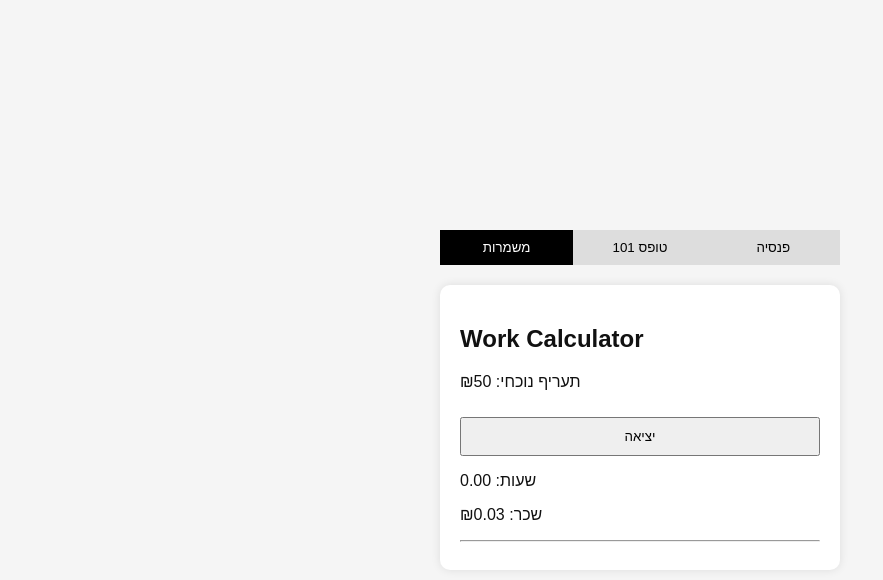
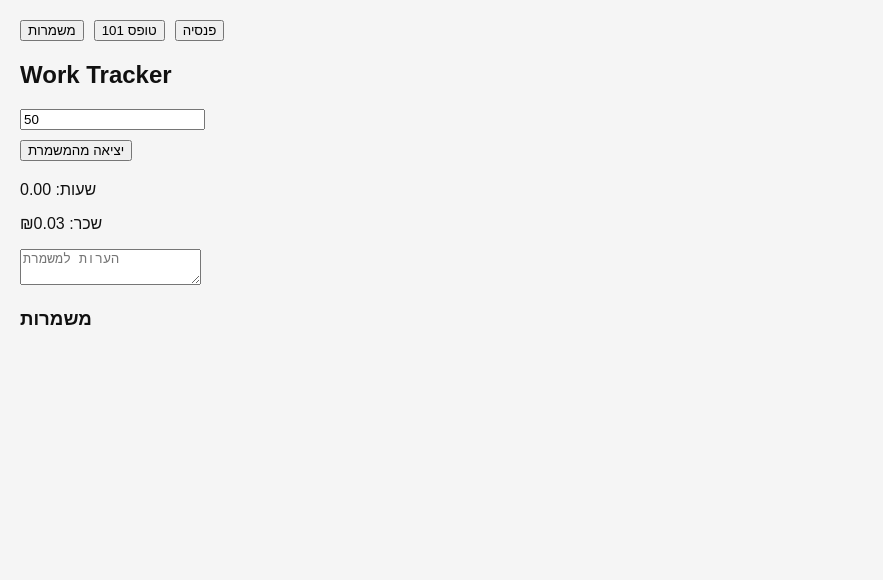
Before and after one commit to holzyotam-sys/salary-app-1, a Next.js app: page / in a window 1280 px wide. Both pictures are taken after a click on the button "כניסה למשמרת". Shown: the top 580 px of the page, without its empty margins (0-883 px from the left). Built offline with nearby package versions, Linux system fonts and the light colour scheme.

Commit message:
real shift tracker + live money

```diff
--- a/app/page.tsx
+++ b/app/page.tsx
@@ -1,80 +1,24 @@
 "use client";
+import { useState, useEffect } from "react";
 
-import { useEffect, useState } from "react";
-
-// ===== TYPES =====
 type Shift = {
-  id: string;
   start: number;
-  end: number | null;
-  hourlyRate: number;
-  notes: string;
+  end: number;
+  salaryPerHour: number;
+  note: string;
 };
 
-type Profile = {
-  hourlyRate: number;
-};
+export default function Home() {
+  const [tab, setTab] = useState("work");
 
-type Pension = {
-  company: string;
-  employeePercent: number;
-  employerPercent: number;
-  fundCompany: string;
-};
+  const [salaryPerHour, setSalaryPerHour] = useState(50);
+  const [isWorking, setIsWorking] = useState(false);
+  const [startTime, setStartTime] = useState<number | null>(null);
+  const [now, setNow] = useState(Date.now());
+  const [shifts, setShifts] = useState<Shift[]>([]);
+  const [note, setNote] = useState("");
 
-// ===== HELPERS =====
-function formatMoney(value: number) {
-  return `₪${value.toFixed(2)}`;
-}
-
-function hoursBetween(start: number, end: number) {
-  return (end - start) / (1000 * 60 * 60);
-}
-
-// ===== MAIN =====
-export default function Home() {
-  const [tab, setTab] = useState<"shifts" | "profile" | "pension">("shifts");
-
-  const [profile, setProfile] = useState<Profile>({
-    hourlyRate: 50,
-  });
-
-  const [pension, setPension] = useState<Pension>({
-    company: "",
-    employeePercent: 0,
-    employerPercent: 0,
-    fundCompany: "",
-  });
-
-  const [shifts, setShifts] = useState<Shift[]>([]);
-  const [activeShift, setActiveShift] = useState<Shift | null>(null);
-  const [now, setNow] = useState(Date.now());
-
-  // ===== LOAD =====
-  useEffect(() => {
-    const savedShifts = localStorage.getItem("shifts");
-    const savedProfile = localStorage.getItem("profile");
-    const savedPension = localStorage.getItem("pension");
-
-    if (savedShifts) setShifts(JSON.parse(savedShifts));
-    if (savedProfile) setProfile(JSON.parse(savedProfile));
-    if (savedPension) setPension(JSON.parse(savedPension));
-  }, []);
-
-  // ===== SAVE =====
-  useEffect(() => {
-    localStorage.setItem("shifts", JSON.stringify(shifts));
-  }, [shifts]);
-
-  useEffect(() => {
-    localStorage.setItem("profile", JSON.stringify(profile));
-  }, [profile]);
-
-  useEffect(() => {
-    localStorage.setItem("pension", JSON.stringify(pension));
-  }, [pension]);
-
-  // ===== CLOCK =====
+  // ⏱️ שעון רץ כל שנייה
   useEffect(() => {
     const interval = setInterval(() => {
       setNow(Date.now());
@@ -82,216 +26,140 @@ export default function Home() {
     return () => clearInterval(interval);
   }, []);
 
-  // ===== ACTIONS =====
+  // 💰 חישוב זמן נוכחי
+  const currentMinutes =
+    isWorking && startTime ? (now - startTime) / 1000 / 60 : 0;
+
+  const currentHours = currentMinutes / 60;
+  const currentSalary = currentHours * salaryPerHour;
+
   const startShift = () => {
-    const newShift: Shift = {
-      id: Date.now().toString(),
-      start: Date.now(),
-      end: null,
-      hourlyRate: profile.hourlyRate,
-      notes: "",
-    };
-    setActiveShift(newShift);
+    setStartTime(Date.now());
+    setIsWorking(true);
   };
 
   const endShift = () => {
-    if (!activeShift) return;
-    const finished = { ...activeShift, end: Date.now() };
-    setShifts([finished, ...shifts]);
-    setActiveShift(null);
+    if (!startTime) return;
+
+    const newShift: Shift = {
+      start: startTime,
+      end: Date.now(),
+      salaryPerHour,
+      note,
     };
 
-  // ===== LIVE CALC =====
-  let liveHours = 0;
-  let liveMoney = 0;
+    setShifts([...shifts, newShift]);
+    setIsWorking(false);
+    setStartTime(null);
+    setNote("");
+  };
 
-  if (activeShift) {
-    liveHours = hoursBetween(activeShift.start, now);
-    liveMoney = liveHours * activeShift.hourlyRate;
-  }
+  const formatTime = (timestamp: number) => {
+    return new Date(timestamp).toLocaleTimeString("he-IL");
+  };
 
-  // ===== UI =====
+  const calcShift = (shift: Shift) => {
+    const minutes = (shift.end - shift.start) / 1000 / 60;
+    const hours = minutes / 60;
+
+    const regular = Math.min(hours, 8);
+    const extra125 = Math.max(0, Math.min(hours - 8, 2));
+    const extra150 = Math.max(0, hours - 10);
+
+    const salary =
+      regular * shift.salaryPerHour +
+      extra125 * shift.salaryPerHour * 1.25 +
+      extra150 * shift.salaryPerHour * 1.5;
+
+    return {
+      hours: hours.toFixed(2),
+      salary: salary.toFixed(2),
+      regular: regular.toFixed(2),
+      extra125: extra125.toFixed(2),
+      extra150: extra150.toFixed(2),
+    };
+  };
+
   return (
-    <main
-      style={{
-        minHeight: "100vh",
-        display: "flex",
-        justifyContent: "center",
-        alignItems: "center",
-        background: "#f5f5f5",
-        fontFamily: "Arial",
-      }}
-    >
-      <div style={{ width: 400 }}>
-        {/* ===== TABS ===== */}
-        <div style={{ display: "flex", marginBottom: 20 }}>
-          {["shifts", "profile", "pension"].map((t) => (
-            <button
-              key={t}
-              onClick={() => setTab(t as any)}
-              style={{
-                flex: 1,
-                padding: 10,
-                background: tab === t ? "#000" : "#ddd",
-                color: tab === t ? "#fff" : "#000",
-                border: "none",
-                cursor: "pointer",
-              }}
-            >
-              {t === "shifts"
-                ? "משמרות"
-                : t === "profile"
-                ? "טופס 101"
-                : "פנסיה"}
-            </button>
-          ))}
+    <main style={{ padding: 20, fontFamily: "Arial" }}>
+      {/* טאבים */}
+      <div style={{ display: "flex", gap: 10, marginBottom: 20 }}>
+        <button onClick={() => setTab("work")}>משמרות</button>
+        <button onClick={() => setTab("form101")}>טופס 101</button>
+        <button onClick={() => setTab("pension")}>פנסיה</button>
       </div>
 
-        {/* ===== SHIFTS ===== */}
-        {tab === "shifts" && (
-          <div style={card}>
-            <h2>Work Calculator</h2>
+      {/* ===== משמרות ===== */}
+      {tab === "work" && (
+        <div>
+          <h2>Work Tracker</h2>
 
-            <p>תעריף נוכחי: ₪{profile.hourlyRate}</p>
+          <input
+            type="number"
+            value={salaryPerHour}
+            onChange={(e) => setSalaryPerHour(Number(e.target.value))}
+          />
 
-            {!activeShift ? (
-              <button onClick={startShift} style={btn}>
-                כניסה למשמרת
-              </button>
+          <div style={{ marginTop: 10 }}>
+            {!isWorking ? (
+              <button onClick={startShift}>כניסה למשמרת</button>
             ) : (
-              <>
-                <button onClick={endShift} style={btn}>
-                  יציאה
-                </button>
+              <button onClick={endShift}>יציאה מהמשמרת</button>
+            )}
+          </div>
 
-                <p>שעות: {liveHours.toFixed(2)}</p>
-                <p>שכר: {formatMoney(liveMoney)}</p>
-              </>
+          {/* 💰 בזמן אמת */}
+          {isWorking && (
+            <div style={{ marginTop: 20 }}>
+              <p>שעות: {currentHours.toFixed(2)}</p>
+              <p>שכר: ₪{currentSalary.toFixed(2)}</p>
+            </div>
           )}
 
-            <hr />
+          {/* 📝 הערות */}
+          <textarea
+            placeholder="הערות למשמרת"
+            value={note}
+            onChange={(e) => setNote(e.target.value)}
+          />
 
-            {shifts.map((s) => {
-              const hours = s.end
-                ? hoursBetween(s.start, s.end)
-                : 0;
-              const salary = hours * s.hourlyRate;
-
+          {/* 📊 היסטוריה */}
+          <h3>משמרות</h3>
+          {shifts.map((shift, i) => {
+            const calc = calcShift(shift);
             return (
-                <div key={s.id} style={shiftCard}>
-                  <p>תעריף: ₪{s.hourlyRate}</p>
-                  <p>שעות: {hours.toFixed(2)}</p>
-                  <p>שכר: {formatMoney(salary)}</p>
-
-                  <textarea
-                    placeholder="הערות"
-                    value={s.notes}
-                    onChange={(e) => {
-                      setShifts(
-                        shifts.map((x) =>
-                          x.id === s.id
-                            ? { ...x, notes: e.target.value }
-                            : x
-                        )
-                      );
-                    }}
-                  />
+              <div key={i} style={{ border: "1px solid #ccc", padding: 10, marginBottom: 10 }}>
+                <p>
+                  {formatTime(shift.start)} → {formatTime(shift.end)}
+                </p>
+                <p>סה״כ שעות: {calc.hours}</p>
+                <p>רגילות: {calc.regular}</p>
+                <p>125%: {calc.extra125}</p>
+                <p>150%: {calc.extra150}</p>
+                <p>שכר: ₪{calc.salary}</p>
+                <p>תעריף: ₪{shift.salaryPerHour}</p>
+                <p>הערות: {shift.note}</p>
               </div>
             );
           })}
         </div>
       )}
 
-        {/* ===== PROFILE ===== */}
-        {tab === "profile" && (
-          <div style={card}>
+      {/* ===== 101 ===== */}
+      {tab === "form101" && (
+        <div>
           <h2>טופס 101</h2>
-
-            <label>שכר לשעה</label>
-            <input
-              type="number"
-              value={profile.hourlyRate}
-              onChange={(e) =>
-                setProfile({
-                  ...profile,
-                  hourlyRate: Number(e.target.value),
-                })
-              }
-            />
+          <p>שלב הבא נבנה כאן מנוע מס אמיתי</p>
         </div>
       )}
 
-        {/* ===== PENSION ===== */}
+      {/* ===== פנסיה ===== */}
       {tab === "pension" && (
-          <div style={card}>
+        <div>
           <h2>פנסיה</h2>
-
-            <input
-              placeholder="חברה"
-              value={pension.company}
-              onChange={(e) =>
-                setPension({ ...pension, company: e.target.value })
-              }
-            />
-
-            <input
-              type="number"
-              placeholder="% עובד"
-              value={pension.employeePercent}
-              onChange={(e) =>
-                setPension({
-                  ...pension,
-                  employeePercent: Number(e.target.value),
-                })
-              }
-            />
-
-            <input
-              type="number"
-              placeholder="% מעסיק"
-              value={pension.employerPercent}
-              onChange={(e) =>
-                setPension({
-                  ...pension,
-                  employerPercent: Number(e.target.value),
-                })
-              }
-            />
-
-            <input
-              placeholder="קרן השתלמות"
-              value={pension.fundCompany}
-              onChange={(e) =>
-                setPension({
-                  ...pension,
-                  fundCompany: e.target.value,
-                })
-              }
-            />
+          <p>שלב הבא נכניס הפרשות עובד ומעסיק</p>
         </div>
       )}
-      </div>
     </main>
   );
 }
-
-// ===== STYLES =====
-const card = {
-  background: "#fff",
-  padding: 20,
-  borderRadius: 10,
-  boxShadow: "0 0 10px rgba(0,0,0,0.1)",
-};
-
-const btn = {
-  padding: 10,
-  width: "100%",
-  marginTop: 10,
-  cursor: "pointer",
-};
-
-const shiftCard = {
-  border: "1px solid #ddd",
-  padding: 10,
-  marginTop: 10,
-};
```
Lines whose indentation alone changed are shown as unchanged.
